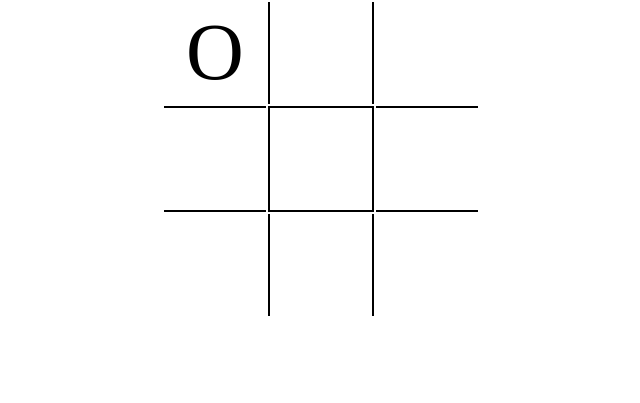
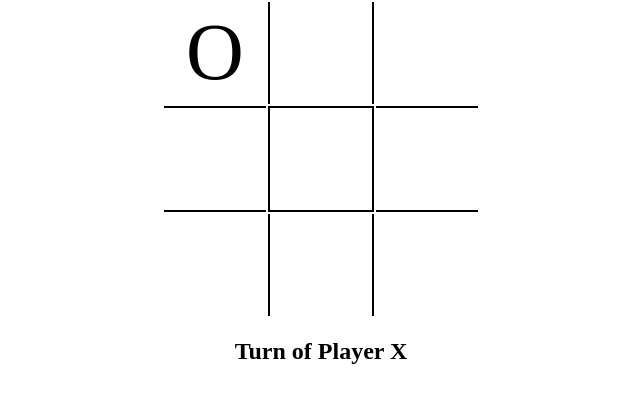
Before and after one commit to vorayash/Tic-Toe-Game, a plain HTML site: page index.html in a window 1280 px wide. Both pictures are taken after a click on the element 534 px from the left and 119 px from the top of the page. Shown: the part 67-470 px from the top of the page, without its empty margins (319-959 px from the left). Drawn offline with Linux system fonts and the light colour scheme.

Commit message:
first commit

```diff
--- a/index.html
+++ b/index.html
@@ -29,6 +29,7 @@
             <td id="9" ></td>
         </tr>
     </table>
+    <h2 id="turn"></h2>
 
 </body>
 <script src="index.js"></script>
--- a/index.js
+++ b/index.js
@@ -3,6 +3,8 @@ let buttons = document.getElementsByTagName("td");
 let click = 1;
 
 let flag=true;
+
+document.getElementById("turn").innerText="Turn of Player O";
 
 for (button of buttons) {
   button.addEventListener('click', mark);
@@ -12,12 +14,15 @@ for (button of buttons) {
       e.target.innerHTML += `O`;
       click++;
       e.target.removeEventListener("click", mark);
+      document.getElementById("turn").innerText="Turn of Player X";
 
     }
     else if (click %2 ==0) {
       e.target.innerHTML = `X`;
       click++;
       e.target.removeEventListener("click", mark);
+      document.getElementById("turn").innerText="Turn of Player O";
+
     }
 
 
```
Also changed, not shown: 2 other files.
